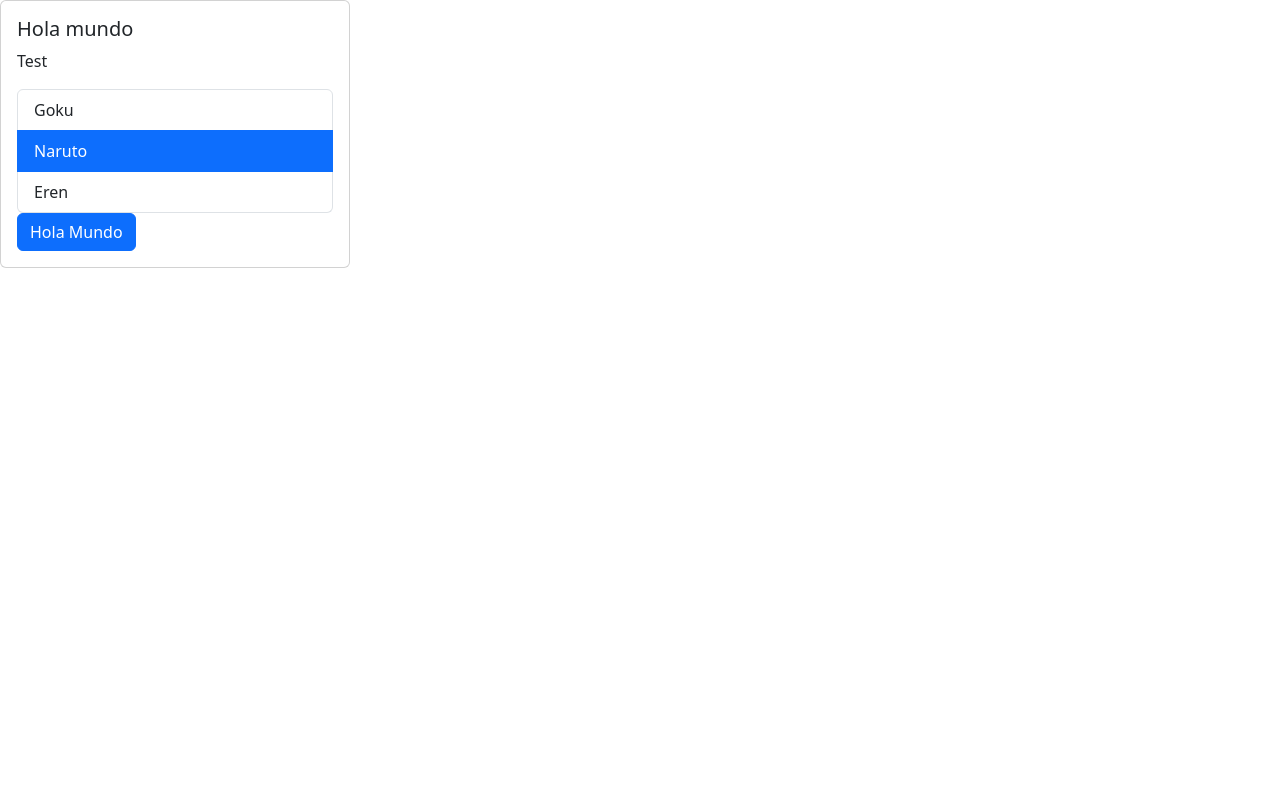
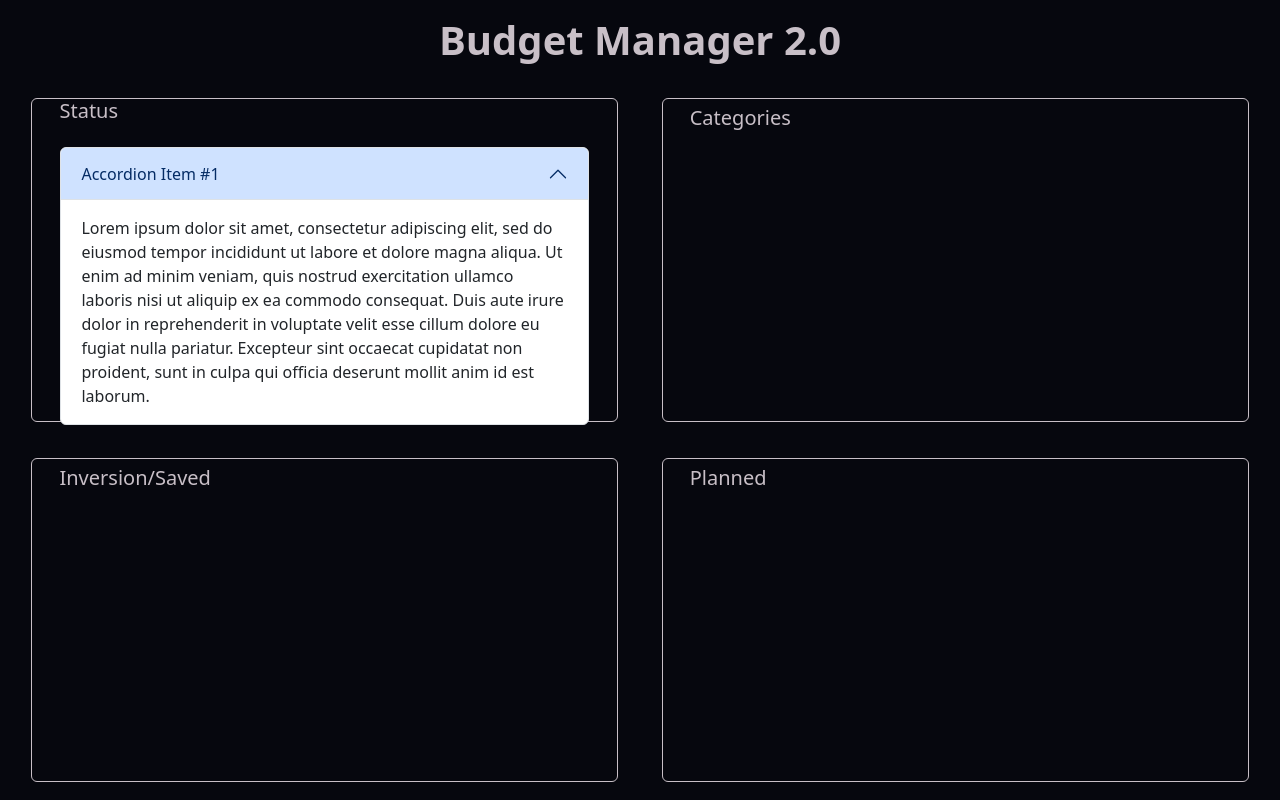
Before and after one commit to pipeotal89/budget-manager, a React (Vite) app: page / in a window 1280 px wide. Built offline with nearby package versions, Linux system fonts and the light colour scheme.

Commit message:
Added cards

```diff
--- a/package.json
+++ b/package.json
@@ -12,6 +12,7 @@
   "dependencies": {
     "bootstrap": "^5.3.3",
     "react": "^18.3.1",
+    "react-bootstrap": "^2.10.4",
     "react-dom": "^18.3.1"
   },
   "devDependencies": {
--- /dev/null
+++ b/src/App.css
@@ -0,0 +1,34 @@
+html, body, #app, #app > div {
+    background-color: #06070E;
+    height: "100%";
+    width: "100%";
+}
+
+.main {
+    height: 100%;
+    position: absolute;
+    left: 0;
+    width: 100%;
+    overflow: hidden;
+}
+
+.title {
+    height: 10%;
+    width: 100%;
+    display: flex;
+    align-items: center;
+    justify-content: center;
+}
+
+.row {
+    height: 45%;
+    flex-direction: row;
+    align-items: center;
+    justify-content: space-evenly;
+}
+
+.title-text {
+    font-size: 40px;
+    font-weight: bold;
+    color: #C8BFC7;
+}
--- a/src/App.tsx
+++ b/src/App.tsx
@@ -1,30 +1,51 @@
-import Card, { CardBody } from './components/Card'
-import Button from './components/Button'
-import List from './components/List'
-import { useState } from 'react';
+import BudgetCard from "./components/BudgetCard/BudgetCard";
+import Button from "./components/Button/Button";
+import BudgetStatus from "./components/BudgetStatus/BudgetStatus";
+import List from "./components/List/List";
+import { useState } from "react";
+import "./App.css";
+
+/*
+#048A81 - Dark Blue
+#06D6A0 - Light Green
+#06070E - Black
+#F7F0F5 - Magnolia
+#C8BFC7 - French Gray
+*/
 
 function App() {
-
-  const list = ["Goku", "Naruto", "Eren"];
+  const [list, setList] = useState(["Goku", "Naruto", "Eren"]);
 
   const [isLoading, setIsLoading] = useState(false);
-  const handleClick = () => setIsLoading(!isLoading)
-;
+  const handleClick = () => setIsLoading(!isLoading);
+
   const handleSelect = (element: string) => {
-    console.log("Imprimiendo " + element)
+    console.log("Imprimiendo " + element);
   };
 
-  const content = list.length ? <List data={list} onSelect={handleSelect} /> : "Sin elementos para mostrar"
+  const content = list.length ? (
+    <List data={list} onSelect={handleSelect} />
+  ) : (
+    "Sin elementos para mostrar"
+  );
 
-  return(
-
-    <Card>
-      <CardBody title={"Hola mundo"} text={"Test"} />
-      {content}
-      <Button isLoading={isLoading} onClick={handleClick}>Hola Mundo</Button>
-    </Card>
-
-  )
+  return (
+    <div className="main">
+      <div className="title">
+        <text className="title-text">Budget Manager 2.0</text>
+      </div>
+      <div className="row">
+        <BudgetCard title="Status">
+          <BudgetStatus />
+        </BudgetCard>
+        <BudgetCard title="Categories"></BudgetCard>
+      </div>
+      <div className="row">
+        <BudgetCard title="Inversion/Saved"></BudgetCard>
+        <BudgetCard title="Planned"></BudgetCard>
+      </div>
+    </div>
+  );
 }
 
 export default App;
--- /dev/null
+++ b/src/components/BudgetCard/BudgetCard.css
@@ -0,0 +1,23 @@
+
+#card {
+    width: 45%;
+    height: 90%;
+    background-color: #06070E;
+    border-color: #C8BFC7;
+}
+
+#card-title {
+    height: 10%;
+    display: flex;
+    align-items: end;
+    margin-left: 15px;
+}
+
+#card-content {
+    width: 100%;
+    height: 90%;
+}
+
+#card-title-text {
+    color: #C8BFC7;
+}
--- /dev/null
+++ b/src/components/BudgetCard/BudgetCard.tsx
@@ -0,0 +1,23 @@
+import { ReactNode } from "react";
+import Card from "react-bootstrap/Card";
+import "./BudgetCard.css";
+
+interface CardProps {
+  children?: ReactNode;
+  title: string;
+}
+
+function BudgetCard(props: CardProps) {
+  const { children, title } = props;
+
+  return (
+    <Card id="card">
+      <Card.Title id="card-title">
+        <text id="card-title-text">{title}</text>
+      </Card.Title>
+      <Card.Body id="card-content">{children}</Card.Body>
+    </Card>
+  );
+}
+
+export default BudgetCard;
--- /dev/null
+++ b/src/components/BudgetStatus/BudgetStatus.tsx
@@ -0,0 +1,22 @@
+import { Accordion } from "react-bootstrap";
+
+function BudgetStatus() {
+  return (
+    <Accordion defaultActiveKey="0">
+      <Accordion.Item eventKey="0">
+        <Accordion.Header>Accordion Item #1</Accordion.Header>
+        <Accordion.Body>
+          Lorem ipsum dolor sit amet, consectetur adipiscing elit, sed do
+          eiusmod tempor incididunt ut labore et dolore magna aliqua. Ut enim ad
+          minim veniam, quis nostrud exercitation ullamco laboris nisi ut
+          aliquip ex ea commodo consequat. Duis aute irure dolor in
+          reprehenderit in voluptate velit esse cillum dolore eu fugiat nulla
+          pariatur. Excepteur sint occaecat cupidatat non proident, sunt in
+          culpa qui officia deserunt mollit anim id est laborum.
+        </Accordion.Body>
+      </Accordion.Item>
+    </Accordion>
+  );
+}
+
+export default BudgetStatus;
--- a/src/components/Button.tsx
+++ /dev/null
@@ -1,15 +0,0 @@
-import { ReactNode } from 'react'
-
-type Props = {
-    children: ReactNode;
-    isLoading: boolean;
-    onClick: () => void;
-}
-
-function Button({ children, isLoading, onClick }: Props) {
-  return (
-    <button onClick={onClick} disabled={isLoading} type="button" className={`btn btn-${isLoading ? "secondary" : "primary"}`}>{isLoading ? "Loading..." : children}</button>
-  )
-}
-
-export default Button
--- /dev/null
+++ b/src/components/Button/Button.tsx
@@ -0,0 +1,23 @@
+import { ReactNode } from "react";
+
+type Props = {
+  children: ReactNode;
+  isLoading?: boolean;
+  onClick: () => void;
+};
+
+function Button({ children, isLoading, onClick }: Props) {
+  return (
+    <button
+      onClick={onClick}
+      style={{ backgroundColor: "black", color: "red" }}
+      disabled={isLoading}
+      type="button"
+      className={`btn btn-${isLoading ? "secondary" : "primary"}`}
+    >
+      {isLoading ? "Loading..." : children}
+    </button>
+  );
+}
+
+export default Button;
--- a/src/components/Card.tsx
+++ /dev/null
@@ -1,60 +0,0 @@
-import { ReactNode } from "react";
-import { useState } from "react";
-
-interface CardProps {
-    children: ReactNode,
-}
-
-interface CardBodyProps {
-    title: string,
-    text?: string,
-}
-
-function Card(props: CardProps) {
-
-    const { children } = props;
-
-    return (
-        <div className="card" style={{
-            width: "350px",
-        }}>
-            <div className="card-body">
-                {children}
-            </div>
-        </div>
-    )
-
-}
-
-export function CardBody(props: CardBodyProps) {
-
-    const { title, text } = props;
-
-    return (
-        <>
-            <h5 className="card-title">{title}</h5>
-            <p className="card-text">{text}</p>
-        </>
-    )
-
-}
-
-export function Button() {
-
-    const [buttonClicked, setButtonClicked] = useState(false);
-
-    const handleClick = () => {
-        setButtonClicked(true)
-    }
-
-    const button = buttonClicked ? <button type="button" className="btn btn-secondary" disabled>Cargando...</button> : <button type="button" className="btn btn-primary" onClick={handleClick}>Hola mundo</button>
-
-    return (
-        <>
-            {button}
-        </>
-    )
-
-}
-
-export default Card;
--- a/src/components/List.tsx
+++ /dev/null
@@ -1,28 +0,0 @@
-import { useState } from "react";
-
-type Props = {
-
-    data: string[];
-    onSelect?: (element: string) => void;
-
-};
-
-function List({ data, onSelect }: Props) {
-
-    const [index, setIndex] = useState(1);
-
-    const handleClick = (i: number, element: string) => {
-        setIndex(i);
-        onSelect?.(element);
-    }
-
-    return (
-        <ul className="list-group">
-            { data.map((element, i) =>
-                <li onClick={() => handleClick(i, element)} key={element} className={`list-group-item ${index == i ? "active" : "" }`}>{element}</li>
-            ) }
-        </ul>
-    )
-}
-
-export default List;
--- /dev/null
+++ b/src/components/List/List.tsx
@@ -0,0 +1,31 @@
+import { useState } from "react";
+
+type Props = {
+  data: string[];
+  onSelect?: (element: string) => void;
+};
+
+function List({ data, onSelect }: Props) {
+  const [index, setIndex] = useState(1);
+
+  const handleClick = (i: number, element: string) => {
+    setIndex(i);
+    onSelect?.(element);
+  };
+
+  return (
+    <ul className="list-group">
+      {data.map((element, i) => (
+        <li
+          onClick={() => handleClick(i, element)}
+          key={element}
+          className={`list-group-item ${index == i ? "active" : ""}`}
+        >
+          {element}
+        </li>
+      ))}
+    </ul>
+  );
+}
+
+export default List;
```
Also changed, not shown: 1 other file (tests, documents, lock files or other folders).
